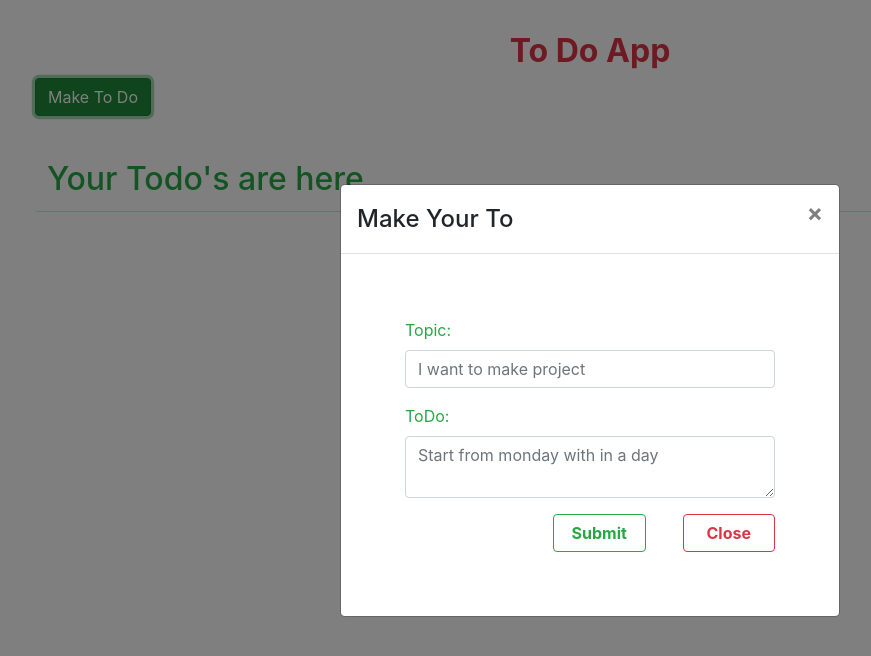
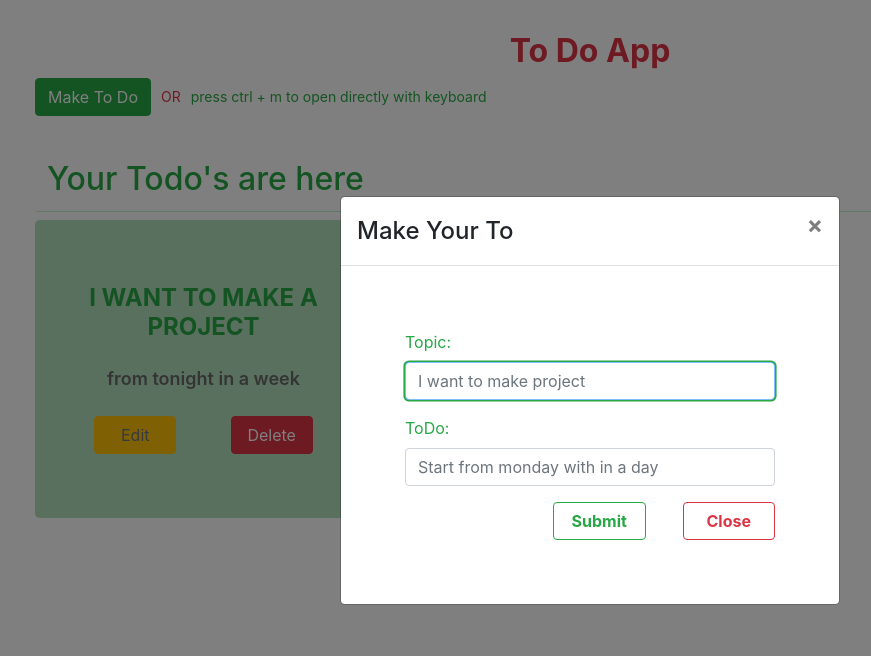
Before and after one commit to Artificial-intelligents/HR-Todo-Web, a plain HTML site: page index.html in a window 1280 px wide. Both pictures are taken after a click on the button "Make To Do". Shown: the whole page, without its empty margins (50-921 px from the left). Drawn offline with nearby package versions, Linux system fonts and the light colour scheme.

Commit message:
Add files via upload
this is my ui based todo website

```diff
--- a/app.mjs
+++ b/app.mjs
@@ -1,5 +1,7 @@
-const todoTitle = [];
-const todoPara = [];
+const todoTitle = ["I want to make a project"];
+const todoPara = ["from tonight in a week"];
+
+let editIndex = -1;
 
 const todoInput = document.querySelector(".todoInput");
 const todoTextArea = document.querySelector(".todoText");
@@ -12,7 +14,14 @@ const deleteTodo = (index) => {
     todoTitle.splice(index,1);
     todoPara.splice(index,1);
     renderData();
-}
+};
+
+const editTodo = (index)=> {
+todoInput.value = todoTitle[index];
+todoTextArea.value = todoPara[index];
+editIndex = index;
+};
+
 
 // console.log(todoTitle);
 const renderData = () => {
@@ -21,10 +30,10 @@ const renderData = () => {
 for (const ind in todoTitle) {
     // heading.textContent = titles;
     todoContainer.innerHTML = `<div class="jumbotron myWidth">
-                <h4 class="text-center text-uppercase text-teal " id="heading">${todoTitle[ind]}</h4>
-                <p class="mt-3 text-center mb-4" id="paragraph">${todoPara[ind]}</p>
+                <h4 class="text-center text-success font-weight-bold text-uppercase text-teal " id="heading">${todoTitle[ind]}</h4>
+                <p class="mt-3 text-center  mb-4" id="paragraph">${todoPara[ind]}</p>
                 <div class="buttons d-flex justify-content-center">
-                <button class="btn btn-warning text-secondary  mx-auto " style="width: 30%;">Edit</button>
+                <button class="btn btn-warning text-secondary  mx-auto " onclick="editTodo(${i})" data-toggle="modal" data-target="#myModal" style="width: 30%;">Edit</button>
                 <button onclick="deleteTodo(${i})" class="btn btn-danger   mx-auto " style="width: 30%;">Delete</button>
                 </div>
         </div>` + todoContainer.innerHTML;
@@ -35,7 +44,7 @@ for (const ind in todoTitle) {
         // }
         i = i + 1;
 }
-}
+};
 
 
 const getValue = () => {
@@ -54,5 +63,19 @@ const getValue = () => {
     // console.log(todoPara);
     renderData();
 
+};
 
-}
+const submitHandler = () => {
+    if (editIndex > -1) {
+        todoTitle[editIndex] = todoInput.value;
+        todoPara[editIndex] = todoTextArea.value;
+        editIndex = -1;
+        todoInput.value = "";
+        todoTextArea.value = "";
+        renderData();
+        return
+    }
+    getValue();
+};
+
+renderData();
--- a/index.html
+++ b/index.html
@@ -18,33 +18,37 @@
         <h2 class="text-capitalize text-center text-danger font-weight-bolder">To Do App</h2>
         <button type="button" class="btn btn-success" data-toggle="modal" data-target="#myModal">
             Make To Do
-        </button>
+        </button><span class="guide" ><span style="color: #dc3545; margin-right: 10px;">OR</span>press ctrl + m to open directly with keyboard</span>
 
 
         <div class="modal fade" id="myModal"> <!--modal class-->
             <div class="modal-dialog modal-dialog-centered"> <!--model dialog class-->
                 <div class="modal-content"> <!--model content class-->
-                    <div class="modal-header">
+                    <div class="modal-header ">
                         <h4 class="modal-title">Make Your To</h4>
                         <button type="button" class="close" data-dismiss="modal">&times;</button>
                     </div>
                     <div class="modal-body px-5"> <!-- model body -->
-                        <form action="" class=" text-dark " onsubmit="getValue(); return false"><br><br>
+                        <form action="" onsubmit="submitHandler(); return false" class="modals-form text-dark "><br><br>
                             <div class="form-group mx-3 ">
                                 <label for="user" class="text-success">Topic:</label>
-                                <input id="title" class="form-control todoInput" type="text" name="" placeholder="I want to make project">
+                                <input id="title" class="form-control todoInput" type="text" name=""
+                                    placeholder="I want to make project">
                             </div>
                             <div class="form-group mx-3  ">
                                 <label for="todoText" class="text-success">ToDo:</label>
                                 <!-- <input id="password" class="form-control" type="password" name=""
                                     placeholder="Your pass"> -->
-                                <textarea name="" id="todoText" class="form-control todoText"
-                                    placeholder="Start from monday with in a day"></textarea>
+                                <!-- <textarea name="" id="todoText" class="form-control todoText"
+                                    placeholder="Start from monday with in a day"></textarea> -->
+                                <input type="text" name="" id="todoText" class="form-control todoText"
+                                    placeholder="Start from monday with in a day">
                             </div>
                             <div class=" dis-flex mx-3 ">
                                 <!-- <input type="submit" value="submit" class="btn btn-outline-danger  m-auto d-block  "> -->
-                                <button type="submit" class="btn w-25 btn-outline-success font-weight-bold" >Submit</button>
-                                <button type="button" class="btn w-25 btn-outline-danger font-weight-bold"
+                                <button type="submit"
+                                    class="submited btn w-25 btn-outline-success font-weight-bold">Submit</button>
+                                <button type="button" class=" btn w-25 btn-outline-danger font-weight-bold"
                                     data-dismiss="modal">Close</button>
                             </div>
                             <br>
@@ -63,7 +67,7 @@
     <div class="container " id="contains">
         <h2 class="text-success border-line">Your Todo's are here</h2>
 
-        <div class="todos-align">
+        <div class="todos-align ">
 
         </div>
     </div>
@@ -79,6 +83,36 @@
     <!-- Latest compiled JavaScript -->
     <script src="https://cdn.jsdelivr.net/npm/bootstrap@4.6.2/dist/js/bootstrap.bundle.min.js"></script>
 
+    <script>
+        $(document).ready(function () {
+            $('.submited').on('click', function () {
+
+                $('#myModal').modal('hide');
+            });
+        });
+        $('#myModal').on('shown.bs.modal', function () {
+            $('#title').focus();
+        });
+        document.addEventListener('keydown', function (event) {
+            // Check if Ctrl + M is pressed
+            if (event.ctrlKey && event.key === 'm') {
+                event.preventDefault(); // Prevent the default action
+                $('#myModal').modal('show'); // Show the modal
+            }
+        }
+        );
+
+        const input1 = document.getElementById('title');
+      const input2 = document.getElementById('todoText');
+
+      input1.addEventListener('keydown', function(event) {
+        if (event.key === 'Enter') {
+          event.preventDefault(); // Prevent form submission
+          input2.focus(); // Move focus to the second input
+        }
+      });
+
+    </script>
 </body>
 
 </html>
--- a/style.css
+++ b/style.css
@@ -28,3 +28,19 @@
     box-shadow: 0 0 0 .1rem #28a745;
     outline: none !important;
   }
+  .jumbotron{
+    background-color: #28a74559;
+    display: flex;
+    flex-direction: column;
+    justify-content: center;
+  }
+  #paragraph{
+    font-size: 18px;
+    font-weight: 600;
+    color: dimgray;
+  }
+  .guide{
+    font-size: 14px;
+    color: #28a745;
+    margin: 0 10px;
+  }
```
